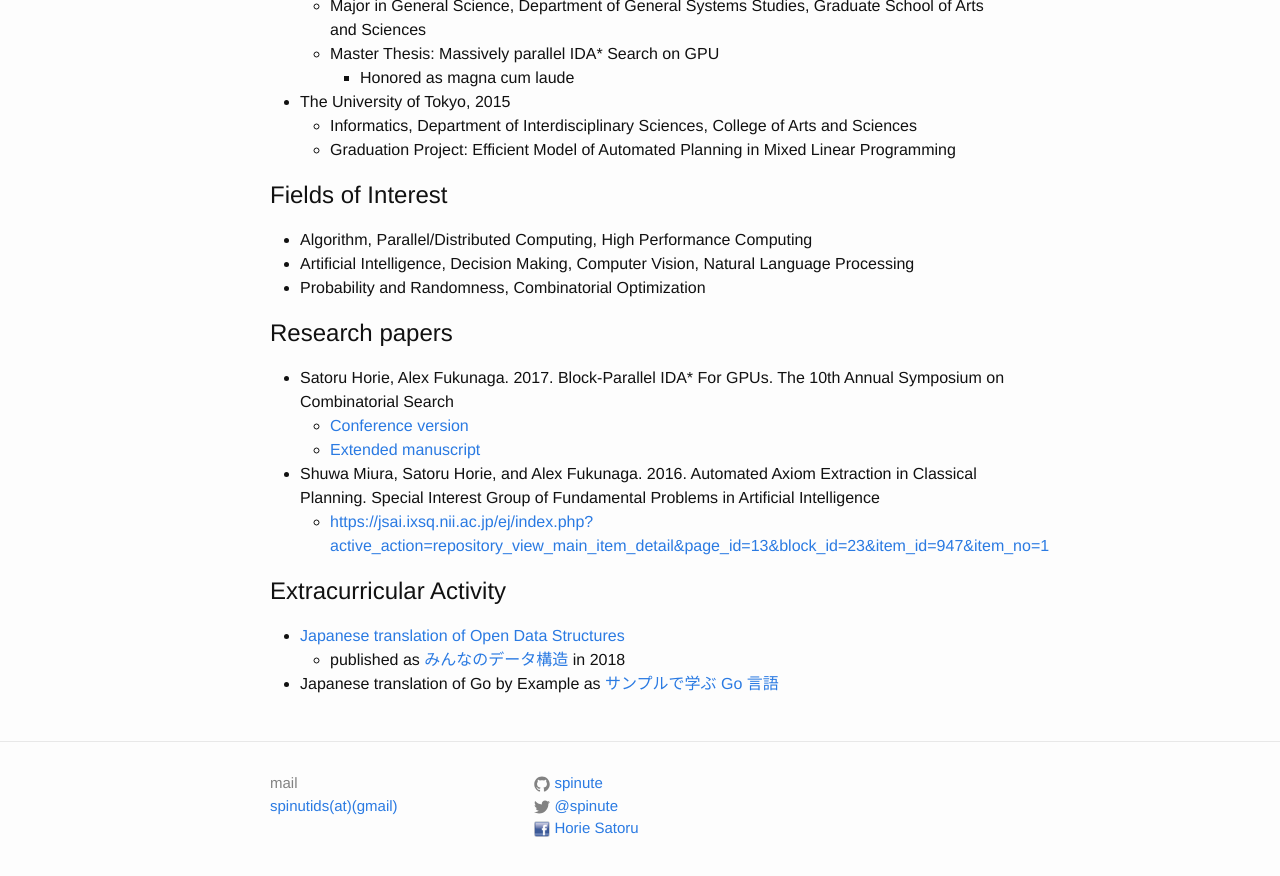
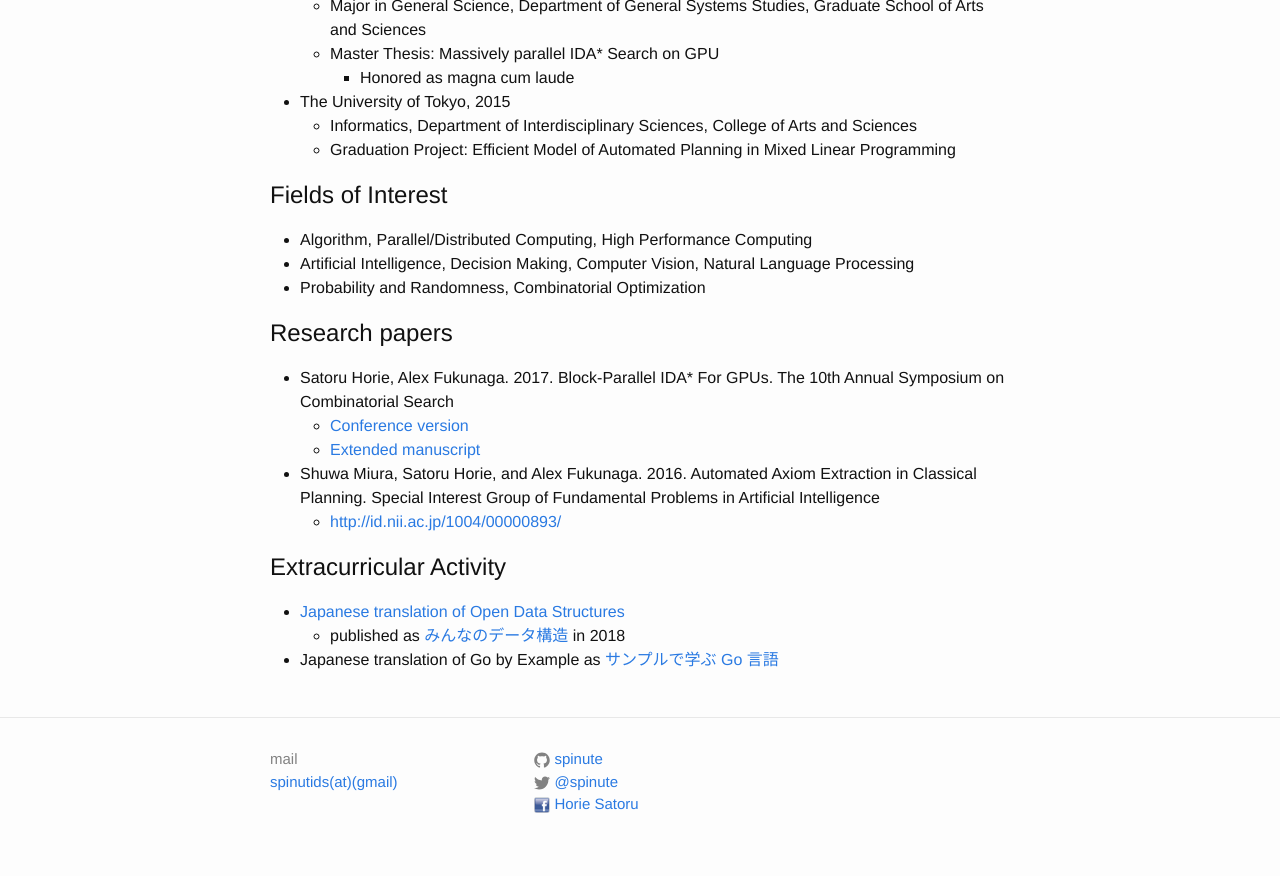
Before and after one commit to spinute/spinute.github.io, a Jekyll site: the page built from index.md, in a window 1280 px wide and 900 px high, scrolled down 776 px. Shown: the top 876 px of the window. Built offline with Jekyll 4.4.1, drawn with Linux system fonts in a browser that asks for light colours.

Commit message:
cleanup url

```diff
--- a/index.md
+++ b/index.md
@@ -48,7 +48,7 @@ title: About
   * [Conference version](https://aaai.org/ocs/index.php/SOCS/SOCS17/paper/viewFile/15801/15067)
   * [Extended manuscript](https://www.arxiv-vanity.com/papers/1705.02843/)
 * Shuwa Miura, Satoru Horie, and Alex Fukunaga. 2016. Automated Axiom Extraction in Classical Planning. Special Interest Group of Fundamental Problems in Artificial Intelligence
-  * <https://jsai.ixsq.nii.ac.jp/ej/index.php?active_action=repository_view_main_item_detail&page_id=13&block_id=23&item_id=947&item_no=1>
+  * <http://id.nii.ac.jp/1004/00000893/>
 
 ## Extracurricular Activity
 * [Japanese translation of Open Data Structures](https://sites.google.com/view/open-data-structures-ja/home)
```
